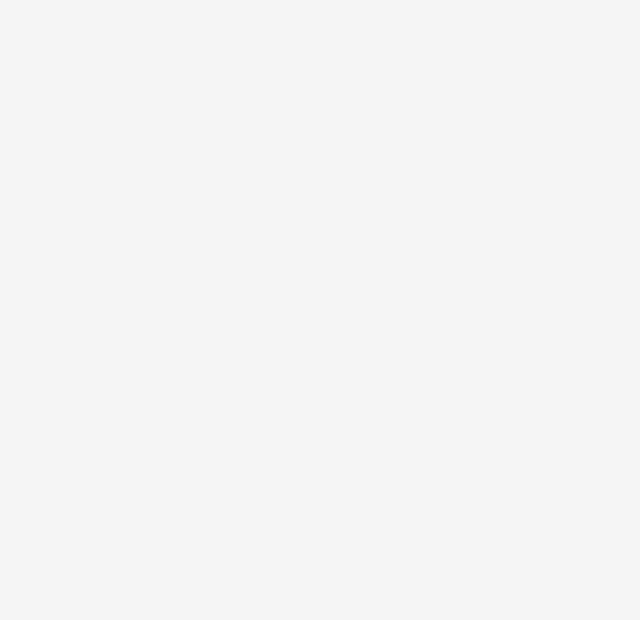
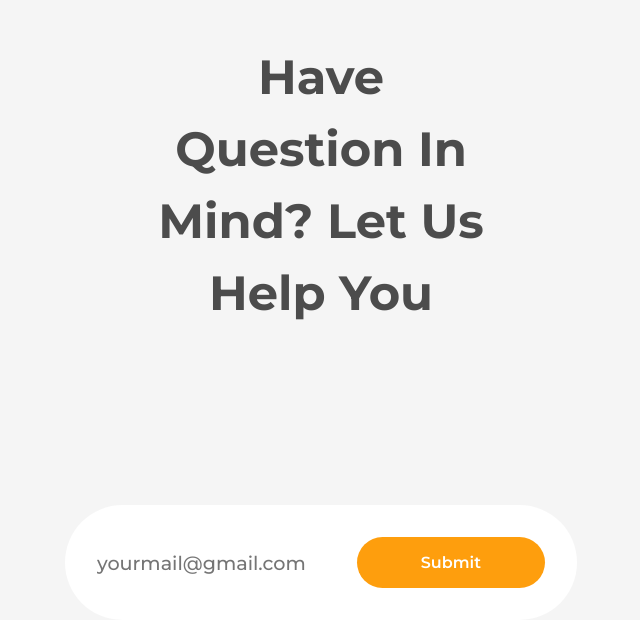
Before and after one commit to ajaysonere/Foodie-landing-page, a React (Create React App) app: page / in a window 1280 px wide. Shown: the part 5646-6266 px from the top of the page, without its empty margins (319-959 px from the left). Before the commit the page ends 5271 px from the top, so only its background shows below. Built offline with nearby package versions, Linux system fonts and the light colour scheme.

Commit message:
faq completed

```diff
--- a/src/Home.css
+++ b/src/Home.css
@@ -191,14 +191,16 @@ ul li a {
 }
 
 .work-left,
-.testimonials-left{
+.testimonials-left,
+.faq-left{
    width: 50%;
    padding: 5rem;
    justify-content: center;
 }
 
 .work-left h2,
-.testimonials-left h2{
+.testimonials-left h2,
+.faq-left h2{
    color: #4C4C4C;
    font-family: "Montserrat";
    font-size: 3rem;
@@ -271,6 +273,26 @@ ul li a {
 
 .rating span {
    font-size: 2rem;
+}
+
+/* Faq section */
+
+.faq-right{
+   display: flex;
+   align-items: center;
+   justify-content: center;
+   background: #fff;
+   width: 50%;
+   padding: 2rem;
+   border-radius: 10rem;
+}
+
+.faq-right input {
+   width: 70%;
+   font-size: 1.2rem;
+   font-family: "Montserrat";
+   color: #828282;
+   font-weight: 500;
 }
 
 
--- /dev/null
+++ b/src/components/Faqsection.js
@@ -0,0 +1,17 @@
+function Faqsection(){
+    return (
+      <section className="container faq-section facilities-container ">
+        <div className="faq-left">
+          <h2>Have Question In Mind? Let Us Help You</h2>
+        </div>
+        <div className="faq-right">
+          <input type="text" placeholder="yourmail@gmail.com"></input>
+          <button type="submit" className="book-now hero-btn">
+            Submit
+          </button>
+        </div>
+      </section>
+    );
+};
+
+export default Faqsection;
--- a/src/pages/Home.js
+++ b/src/pages/Home.js
@@ -1,5 +1,6 @@
 import About from "../components/About";
 import Facilities from "../components/Facilities";
+import Faqsection from "../components/Faqsection";
 import Hero from "../components/Hero";
 import Navbar from "../components/Navbar";
 import Testimonials from "../components/Testimonials";
@@ -13,6 +14,7 @@ function Home (){
         <About />
         <Facilities />
         <Testimonials />
+        <Faqsection />
       </>
    );
 };
```
